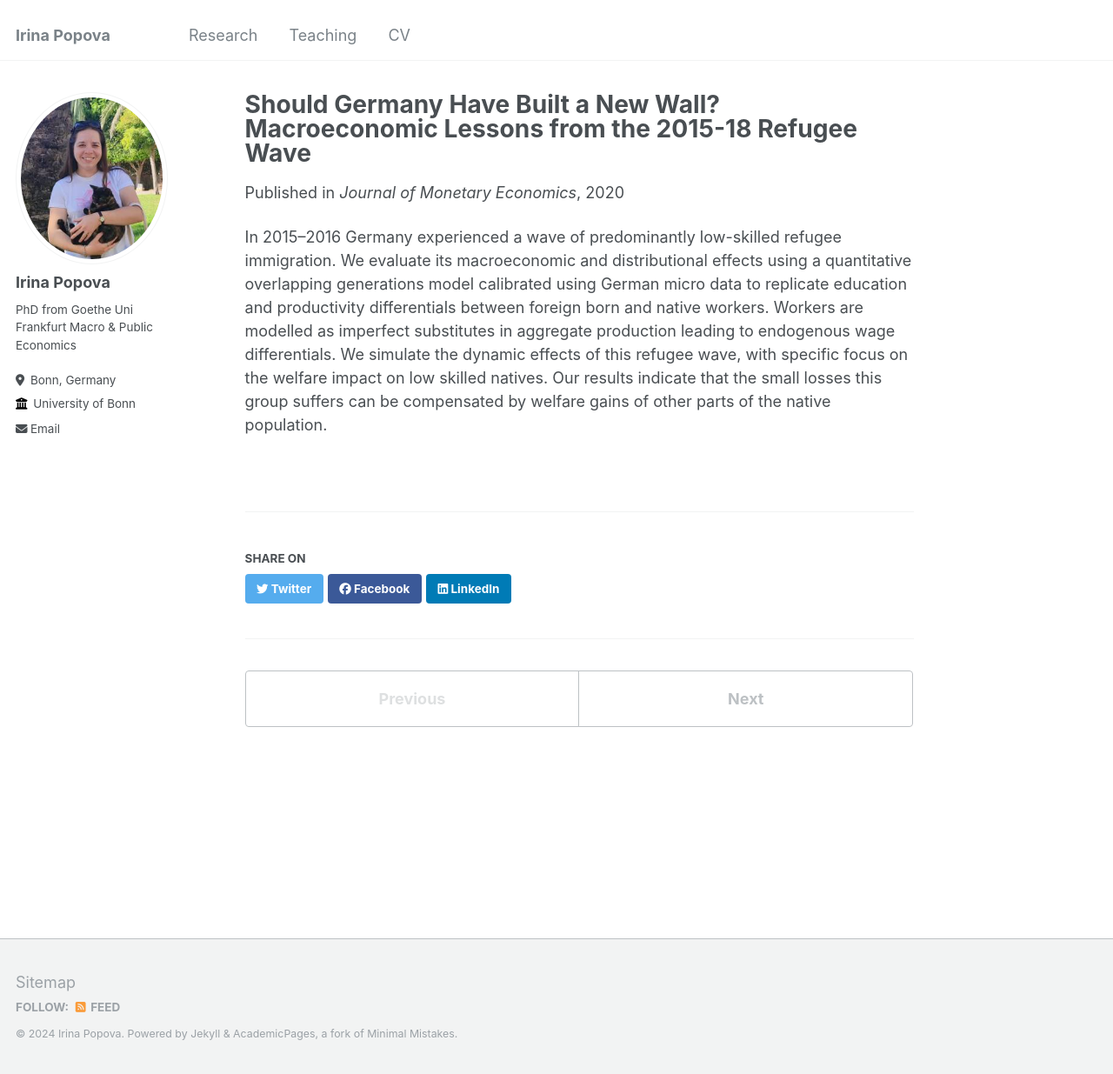
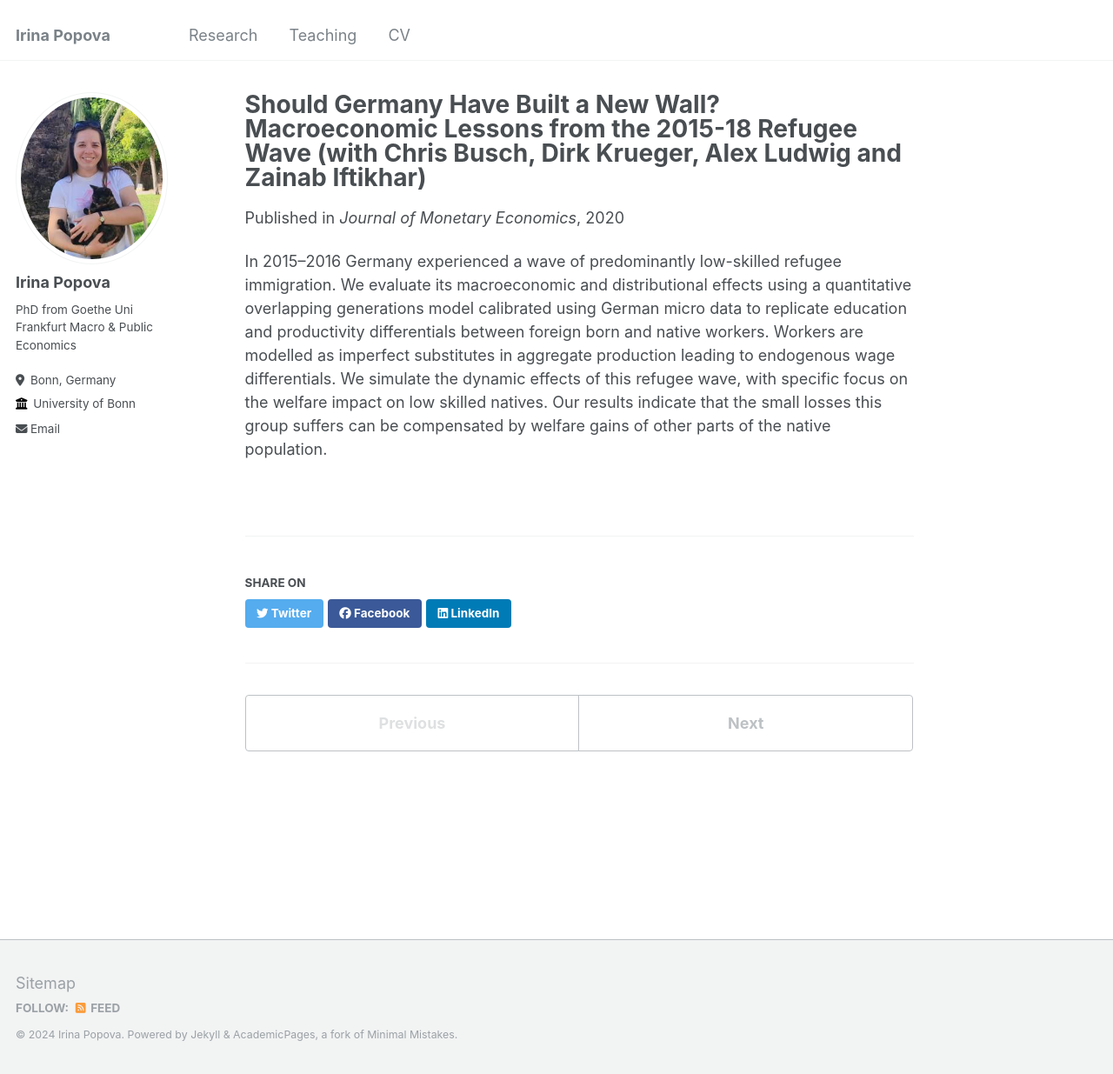
Before and after one commit to theta73/theta73.github.io, a Jekyll site: the page built from _publications/migration-paper1.md, in a window 1280 px wide and 1235 px high. Shown: the whole window at 87% size. Built offline with Jekyll 4.4.1, drawn with Linux system fonts in a browser that asks for light colours.

Commit message:
Update migration-paper1.md

```diff
--- a/_publications/migration-paper1.md
+++ b/_publications/migration-paper1.md
@@ -1,6 +1,6 @@
 ---
 title: "Should Germany Have Built a New Wall? Macroeconomic Lessons from the 2015-18 Refugee
-Wave"
+Wave (with Chris Busch, Dirk Krueger, Alex Ludwig and Zainab Iftikhar)"
 collection: publications
 permalink: /publication/migration-paper1
 excerpt: 'In 2015–2016 Germany experienced a wave of predominantly low-skilled refugee immigration. We evaluate its macroeconomic and distributional effects using a quantitative overlapping generations model calibrated using German micro data to replicate education and productivity differentials between foreign born and native workers. Workers are modelled as imperfect substitutes in aggregate production leading to endogenous wage differentials. We simulate the dynamic effects of this refugee wave, with specific focus on the welfare impact on low skilled natives. Our results indicate that the small losses this group suffers can be compensated by welfare gains of other parts of the native population.'
```
